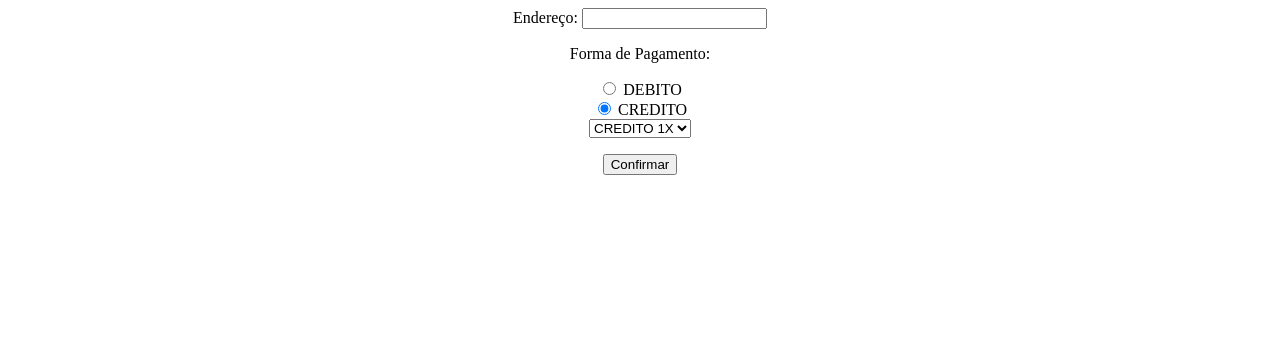
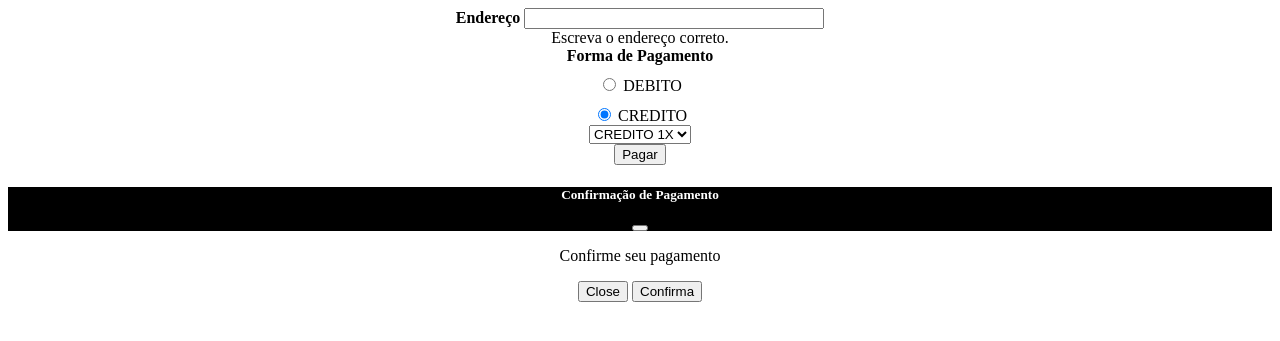
Before and after one commit to erickRochaIP/waterfall-ecommerce, a PHP site: page /views/pedido/pagamento.php in a window 1280 px wide. Shown: the top 341 px of the page. Run offline with PHP 8.4, Linux system fonts and the light colour scheme.

Commit message:
Add front pagamento, edit_produtos, etc

```diff
--- a/views/pedido/pagamento.php
+++ b/views/pedido/pagamento.php
@@ -1,40 +1,66 @@
+<body>
 <div align="center" class="centro">
-        <form action="index.php" method="post">
-
-            <p align="center">
-            <label for="endereco">Endereço:</label>
-            <input type="text" name="endereco">
-            </p>
-
-            <p align="center">
-                <label>Forma de Pagamento: </label>
-            </p>
-            <div class="form-check form-check-inline">
+    <form action="index.php" method="post">
+    <div class="mb-3">
+        <label for="endereco" class="form-label"><strong>Endereço</strong></label>
+        <input type="text" class="form-control" name="endereco"  aria-describedby="enderecoHelp" style="width: 300px; min-width: 300px;">
+        <div id="emailHelp" class="form-text">Escreva o endereço correto.</div>
+    </div>
+    <div class="mb-3">
+        <label for="pagamento" class="form-label"><strong>Forma de Pagamento</strong></label>
+        <div class="mb-3">
+             <div class="form-check form-check-inline"  style="margin-top: 10px;">
                 <input class="form-check-input" type="radio" name="tipo_pagamento" id="inlineRadio1" value="debito">
                 <label class="form-check-label" for="inlineRadio1">DEBITO</label>
             </div>
-            <div class="form-check form-check-inline">
+        </div>
+        <div class="mb-3">
+            <div class="form-check form-check-inline" style="margin-top: 10px;">
                 <input class="form-check-input" type="radio" name="tipo_pagamento" id="inlineRadio2" value="credito"  checked>
                 <label class="form-check-label" for="inlineRadio2">CREDITO</label>
             </div>
-            <div align="center" class="container col-md-2">
+        </div>
+    </div>
+    <div class="mb-3">
+            <div class="container col-md-2">
                     <select class="form-select" aria-label="Default select example" name = "vezes">
                     <option value="1" selected>CREDITO 1X</option>
                     <option value="2">CREDITO 2X</option>
                     <option value="3">CREDITO 3X</option>
                     <option value="4">CREDITO 4X</option>
                     </select>
+                </div>
+    </div>
+    <button type="button" class="btn btn-outline-primary" data-bs-toggle="modal" data-bs-target="#exampleModal">
+    Pagar
+</button>
 
-            </div>
-            <p align="center">
-            <button> Confirmar </button>
-             </p>
-
-
-
+<!-- Estrutura do modal -->
+<div class="modal" id="exampleModal" tabindex="-1">
+  <div class="modal-dialog">
+    <div class="modal-content">
+      <div class="modal-header" style="background-color: rgb(0, 0, 0);">
+        <h5 class="modal-title" style="color: rgb(255, 255, 255);"><strong>Confirmação de Pagamento </strong></h5>
+        <button type="button" class="btn-close" data-bs-dismiss="modal" aria-label="Close"></button>
+      </div>
+      <div class="modal-body">
+        <p>Confirme seu pagamento</p>
+      </div>
+      <div class="modal-footer">
+        <button type="button" class="btn btn-outline-secondary" data-bs-dismiss="modal">Close</button>
+        <form action="index.php" method="post">
+        <button type="submit" class="btn btn-outline-primary">Confirma</button>
         <input type="hidden" name="class" value="Pedido"/>
         <input type="hidden" name="action" value="add_pagamento"/>
+       </form>
+      </div>
+    </div>
+  </div>
+</div>
 
     </form>
 
 </div>
+
+<script src="https://cdn.jsdelivr.net/npm/bootstrap@5.0.0/dist/js/bootstrap.bundle.min.js"></script>
+</body>
--- a/views/templates/links.php
+++ b/views/templates/links.php
@@ -1,2 +1,3 @@
 <link rel="stylesheet" href="https://www.w3schools.com/w3css/4/w3.css">
 <link href="https://cdn.jsdelivr.net/npm/bootstrap@5.3.2/dist/css/bootstrap.min.css" rel="stylesheet" integrity="sha384-T3c6CoIi6uLrA9TneNEoa7RxnatzjcDSCmG1MXxSR1GAsXEV/Dwwykc2MPK8M2HN" crossorigin="anonymous">
+<script src="https://cdn.jsdelivr.net/npm/bootstrap@5.0.0/dist/js/bootstrap.bundle.min.js"></script>
--- a/views/templates/success.php
+++ b/views/templates/success.php
@@ -1,3 +1,4 @@
+
 <?php if(isset($_REQUEST['success'])): ?>
 
   <div class="alert alert-success" role="alert">
```
Also changed, not shown: views/admin/edit_produtos.php (+5 -2 lines).
